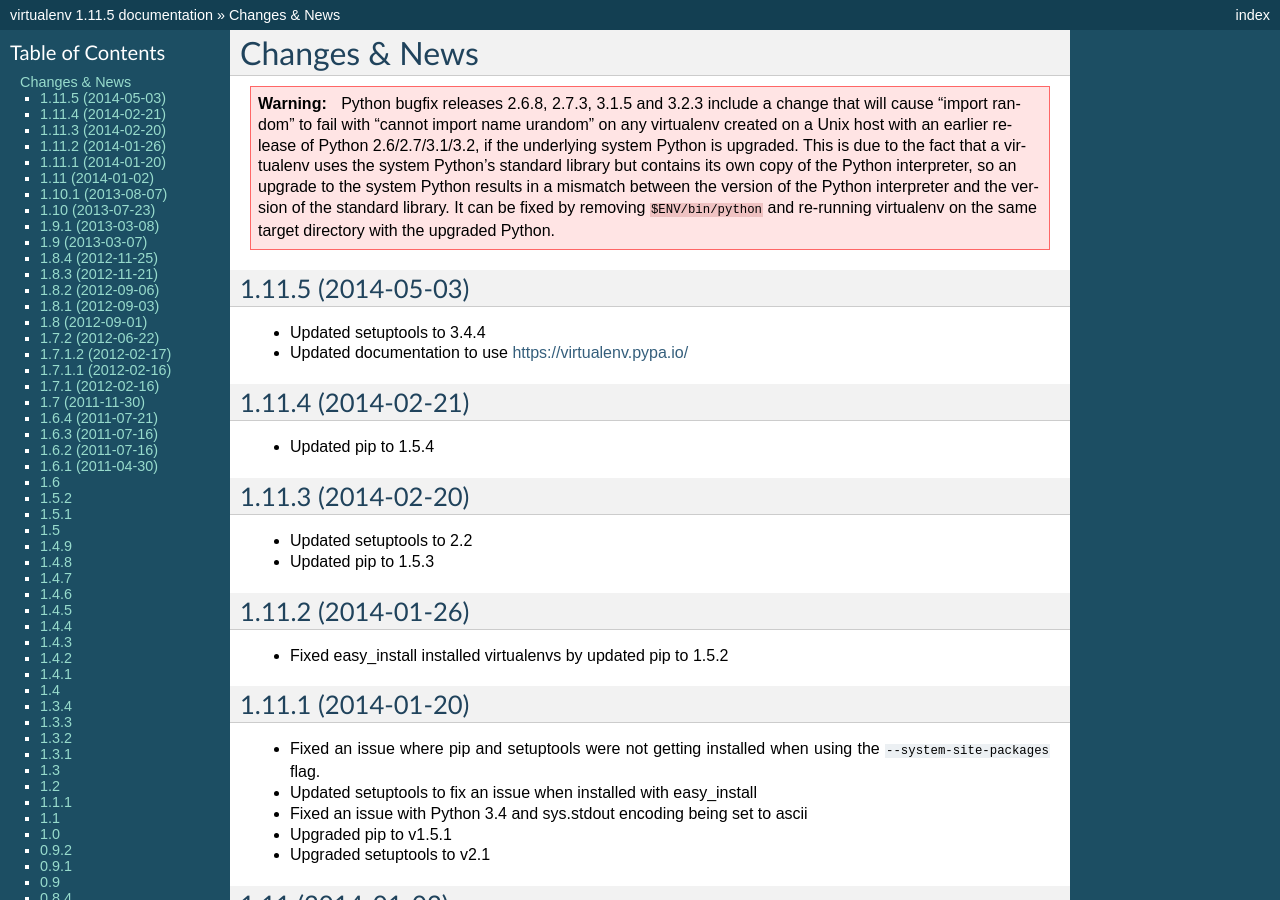
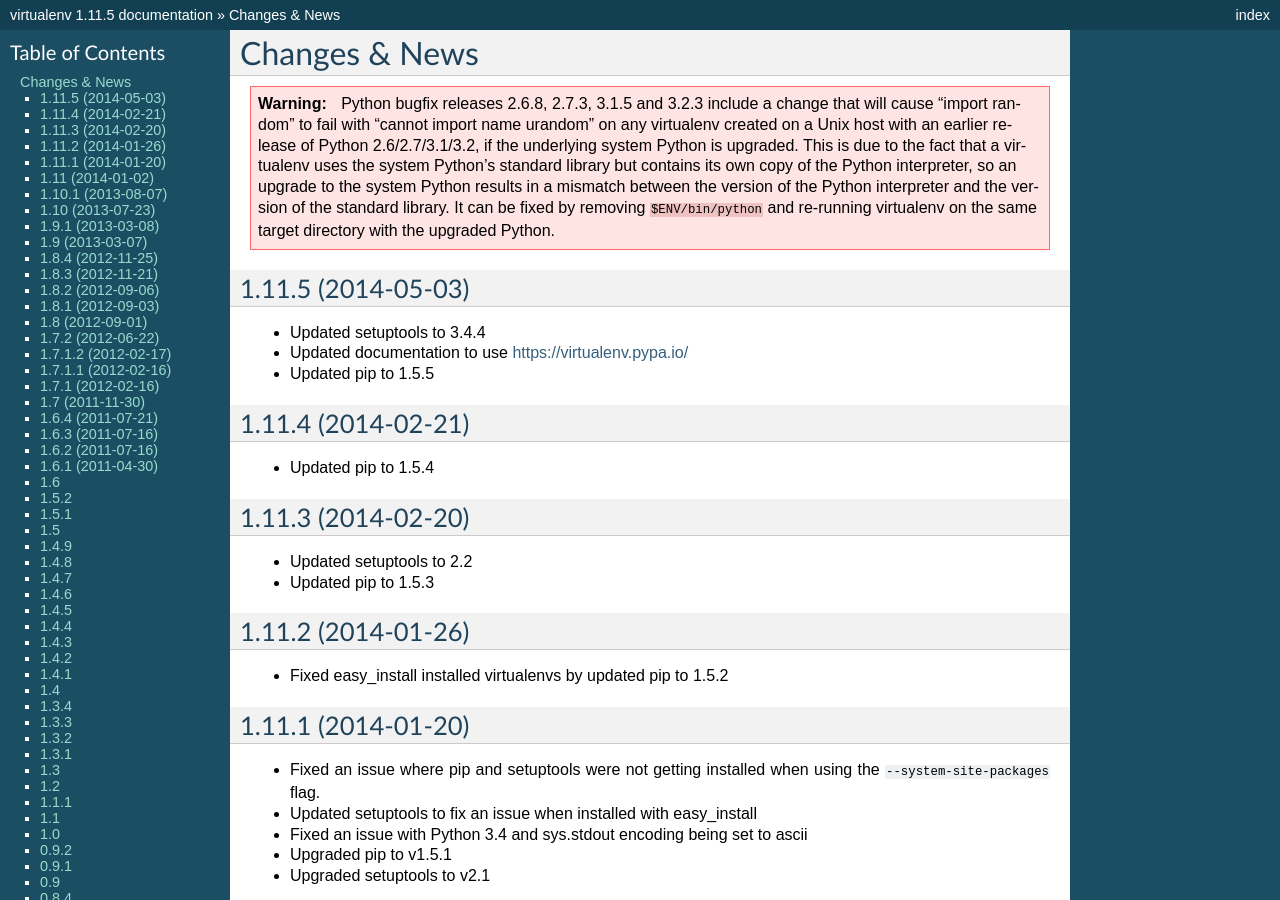
Before and after one commit to pypa/virtualenv, a Sphinx documentation site: the page built from docs/news.rst, in a window 1280 px wide and 900 px high. Built offline with Sphinx 7.4.7, drawn with Linux system fonts in a browser that asks for light colours.

Commit message:
Add missing change log item

```diff
--- a/docs/news.rst
+++ b/docs/news.rst
@@ -20,6 +20,7 @@
 
 * Updated setuptools to 3.4.4
 * Updated documentation to use https://virtualenv.pypa.io/
+* Updated pip to 1.5.5
 
 1.11.4 (2014-02-21)
 ~~~~~~~~~~~~~~~~~~~
```
